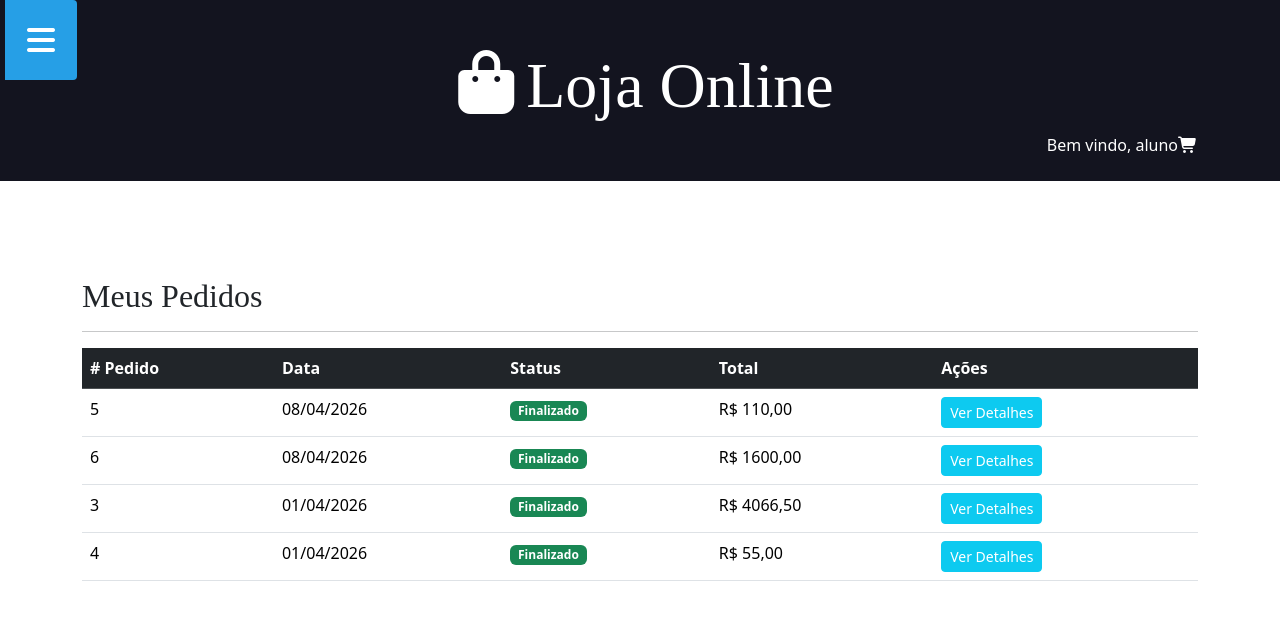
After one commit to dbernardos/20261TEP1Python, a Django app: page /historico/ in a window 1280 px wide. The commit adds this page. Shown: the top 644 px of the page. Run offline with Django 5.2, Linux system fonts and the light colour scheme; a user stored in the database is signed in; data comes from the database, SQL or seed files in the repository; both versions use the stored data as it was after the commit; some libraries are stand-ins or nearby versions.

Commit message:
Novas funcionalidades
Histórico de compras
Detalhes do pedido
Inicio da avaliação do produto por cliente

```diff
--- a/aplicacao/models.py
+++ b/aplicacao/models.py
@@ -1,5 +1,6 @@
 from django.db import models
 from django.contrib.auth.models import User
+from django.db.models import Avg
 
 class Produto(models.Model):
     nome = models.CharField(max_length=100, null=True, blank=True)
@@ -11,6 +12,15 @@ class Produto(models.Model):
 
     def __str__(self):
         return self.nome
+
+    @property
+    def media_avaliacoes(self):
+        media = self.avalicoes.aggregate(Avg('nota'))['nota__avg']
+        return round(media, 1) if media else 0
+
+    @property
+    def total_avaliacoes(self):
+        return self.avalicoes.count()
 
 class Perfil(models.Model):
     telefone = models.CharField(max_length=25, null=True, blank=True)
@@ -56,3 +66,25 @@ class ItemVenda(models.Model):
     @property
     def subtotal(self):
         return self.produto.preco * self.qtde
+
+class Avaliacao(models.Model):
+    produto = models.ForeignKey(Produto, on_delete=models.CASCADE)
+    cliente = models.ForeignKey(User, on_delete=models.CASCADE)
+    nota = models.IntegerField(choices=[(i, i) for i in range(1, 6)])
+    comentario = models.TextField(blank=True, null=True)
+    data = models.DateTimeField(auto_now_add=True)
+    verificada = models.BooleanField(default=False)
+
+    class Meta:
+        unique_together = ['produto', 'cliente']
+        ordering = ['-data']
+
+    def save(self, *args, **kwargs):
+        from .models import Venda, ItemVenda
+        comprou = ItemVenda.objects.filter(
+            venda__cliente = self.cliente,
+            venda__status__in = ['PAGO', 'ENTREGUE'],
+            produto=self.produto
+        ).exists()
+        self.verificada = comprou
+        super().save(*args, **kwargs)
--- a/aplicacao/templates/global/menu.html
+++ b/aplicacao/templates/global/menu.html
@@ -16,6 +16,7 @@
         <a href="{% url 'urlproduto' %}">Produto</a>
         <a href="{% url 'urlcadastrarProduto' %}">Novo Produto</a>
         <a href="{% url 'urlvercarrinho' %}">Carrinho</a>
+        <a href="{% url 'urlhistorico' %}">Historico de Compras</a>
         <a href="{% url 'urlcontato' %}">Contato</a>
         <a href="{% url 'urlsair' %}">Logout</a>
       {% else %}
--- /dev/null
+++ b/aplicacao/templates/historico_pedidos.html
@@ -0,0 +1,45 @@
+{% extends 'global/base.html' %}
+
+{% block content %}
+  <div class="container mt-5">
+    <h2>Meus Pedidos</h2>
+    <hr />
+
+    {% if pedidos %}
+    <div class="table-reponsive">
+        <table class="table table-hover">
+            <thead class="table-dark">
+                <tr>
+                    <th># Pedido</th>
+                    <th>Data</th>
+                    <th>Status</th>
+                    <th>Total </th>
+                    <th>Ações</th>
+                </tr>
+            </thead>
+            <tbody>
+                {% for pedido in pedidos %}
+                <tr>
+                    <td>{{ pedido.id }}</td>
+                    <td>{{ pedido.data|date:"d/m/Y" }}</td>
+                    <td>
+                        <span class="badge bg-success">Finalizado</span>
+                    </td>
+                    <td>R$ {{ pedido.total }}</td>
+                    <td>
+                        <a href="{% url 'urldetalhe_pedido' pedido.id %}" class="btn btn-sm btn-info text-white">
+                            Ver Detalhes
+                        </a>
+                    </td>
+                </tr>
+                {% endfor %}
+            </tbody>
+        </table>
+
+    </div>
+    {% else %}
+      <div class="alert alert-info">Você ainda não realizou nenhuma compra.</div>
+      <a href="{% url 'urlindex' %}" class="btn btn-primary">Ver Produtos</a>
+    {% endif %}
+  </div>
+{% endblock %}
--- a/aplicacao/templates/produto.html
+++ b/aplicacao/templates/produto.html
@@ -26,7 +26,7 @@
       {% for p in produtos %}
         <tbody>
           <tr>
-            <th scope="row">{{ p.id }}</th>
+            <th scope="row">{{ forloop.counter }}</th>
             <td>{{ p.nome }}</td>
             <td>R${{ p.preco }}</td>
             <td>{{ p.qtde }}</td>
--- a/aplicacao/urls.py
+++ b/aplicacao/urls.py
@@ -29,6 +29,8 @@ urlpatterns = [
     path('vercarrinho/adicionar/<int:produto_id>/', views.adicionarcarrinho, name="urladicionarcarrinho"),
     path('vercarrinho/finzalizar/', views.finalizarcompra, name="urlfinalizarcompra"),
 
+    path('historico/', views.historico_pedidos, name="urlhistorico"),
+    path('pedido/<int:venda_id>', views.detalhe_pedido, name="urldetalhe_pedido"),
 ]
 
 urlpatterns += static(settings.MEDIA_URL, document_root=settings.MEDIA_ROOT)
--- a/aplicacao/views.py
+++ b/aplicacao/views.py
@@ -7,6 +7,37 @@ from django.contrib import messages
 from .form import UsuarioForm
 from .carrinho import Carrinho
 
+
+@login_required
+def detalhe_pedido(request, venda_id):
+    venda = get_object_or_404(Venda, id=venda_id, cliente=request.user)
+
+    if venda.cliente != request.user:
+        return redirect("historico_pedidos")
+
+    itens = venda.itemvenda_set.all()
+
+    try:
+        perfil = Perfil.objects.get(cliente=request.user)
+    except Perfil.DoesNotExist:
+        perfil = None
+
+    context = {
+        'venda': venda,
+        'itens': itens,
+        'perfil': perfil
+    }
+
+    return render(request, 'detalhe_pedido.html', context)
+
+@login_required
+def historico_pedidos(request):
+    pedidos = Venda.objects.filter(
+        cliente = request.user,
+        status = 'C'
+    ).order_by('-data')
+
+    return render(request, 'historico_pedidos.html', {'pedidos': pedidos})
 
 ### CARRINHO #######
 def get_or_create_carrinho(request):
```
Also changed, not shown: aplicacao/admin.py (+6 -1 lines), aplicacao/form.py (+14 -0 lines), aplicacao/templates/detalhe_pedido.html (added, +74 -0 lines), aplicacao/migrations/0006_avaliacao.py (added), db.sqlite3.
